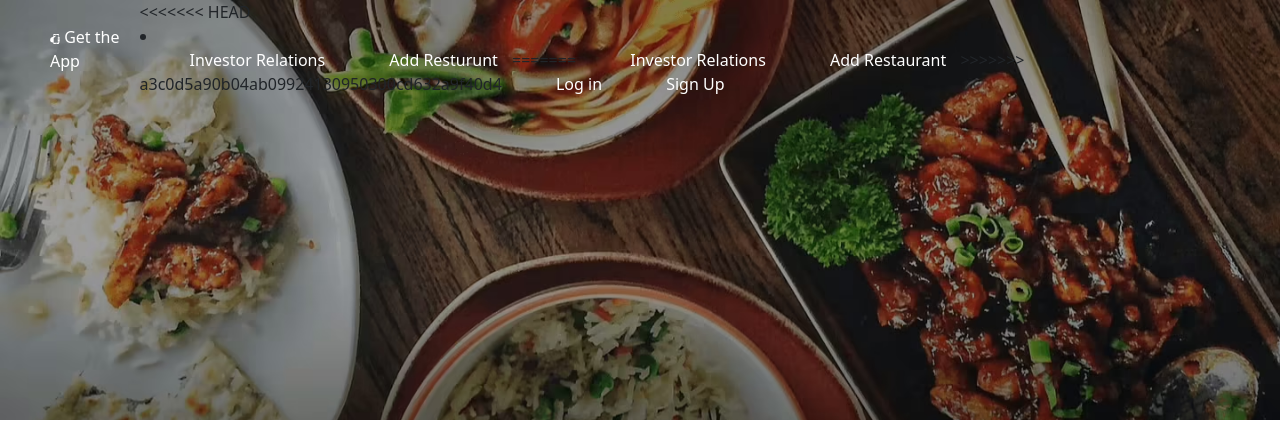
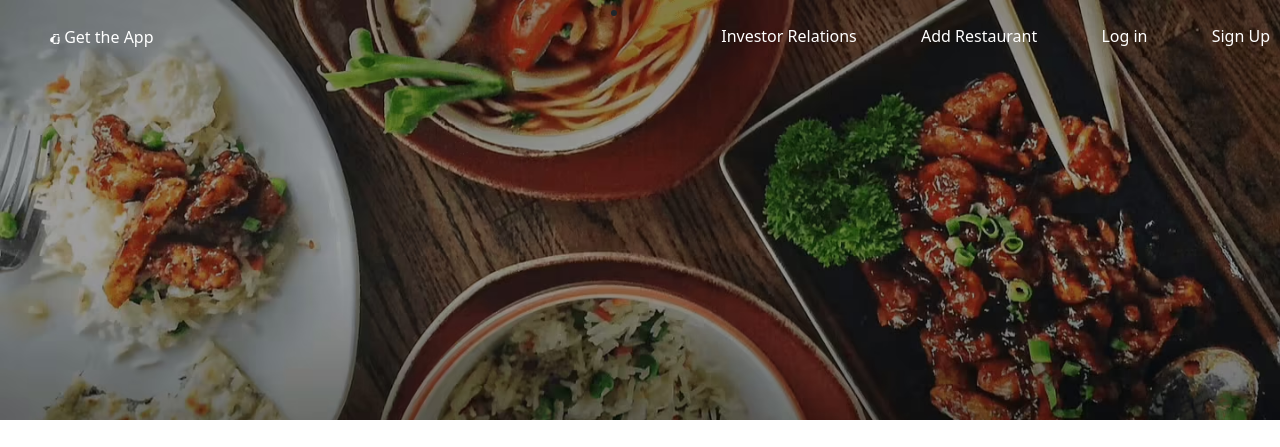
Before and after one commit to gohilmayur20/rwd, a plain HTML site: page index.html in a window 1280 px wide. Shown: the top 447 px of the page. Drawn offline with nearby package versions, Linux system fonts and the light colour scheme.

Commit message:
committed by rajanchitoda17@gimail.com

```diff
--- a/index.html
+++ b/index.html
@@ -27,16 +27,14 @@
             </i>Get the App
           </a>
             <nav class="navigation">
-<<<<<<< HEAD
+
               <li tabindex="0" class="sc-3o0n99-4 kAUthO"><a src="" tabindex="-1" class="sc-3o0n99-5 sc-dENsGg hlXjOy"> </a></li>
               </li>
-              <a src="" tabindex="-1" class="sc-3o0n99-5 sc-dENsGg hlXjOy">Investor Relations</a>
+              <a src="" tabindex="-1" class="sc-3o0n99-5 sc-dENsGg hlXjOy"></a>
               </li>
-              <a href="#">Add Resturunt</a>
-=======
+
                 <a href="#">Investor Relations</a>
                 <a href="#">Add Restaurant</a>
->>>>>>> a3c0d5a90b04ab09924130950300cd632a9f40d4
                 <a href="#">Log in </a>
                 <a href="#">Sign Up</a>
             </nav>
@@ -67,7 +65,7 @@
 </div>
 
 </div>
-S
+
   </div>
 
 </div>
```
